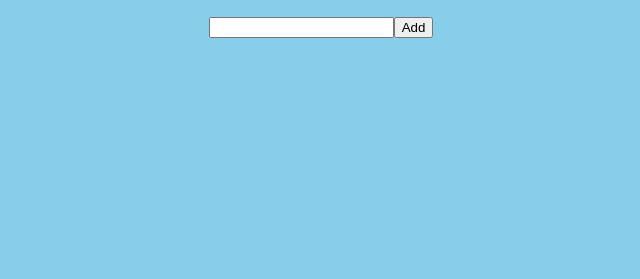
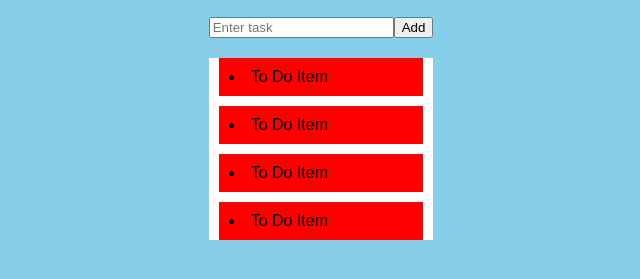
Before and after one commit to cdoss/react-examples, a React app in the folder todolist/: page / in a window 1280 px wide. Shown: the part 109-388 px from the top of the page, without its empty margins (319-959 px from the left). Built offline with nearby package versions, Linux system fonts and the light colour scheme.

Commit message:
basic layout for app

```diff
--- a/todolist/src/ToDoList.js
+++ b/todolist/src/ToDoList.js
@@ -6,8 +6,14 @@ class ToDoList extends React.Component {
       <div>
         <h2>To Do List</h2>
         <div>
-          <input></input>
+          <input placeholder="Enter task"></input>
           <button>Add</button>
+        </div>
+        <div className="toDoList">
+          <li>To Do Item</li>
+          <li>To Do Item</li>
+          <li>To Do Item</li>
+          <li>To Do Item</li>
         </div>
       </div>
     );
--- a/todolist/src/index.css
+++ b/todolist/src/index.css
@@ -8,3 +8,14 @@ body {
     display: flex;
     justify-content: center;
 }
+
+.toDoList {
+    margin-top: 20px;
+    background-color: white;
+}
+
+.toDoList li {
+    background-color: red;
+    padding: 10px;
+    margin: 10px;
+}
```
